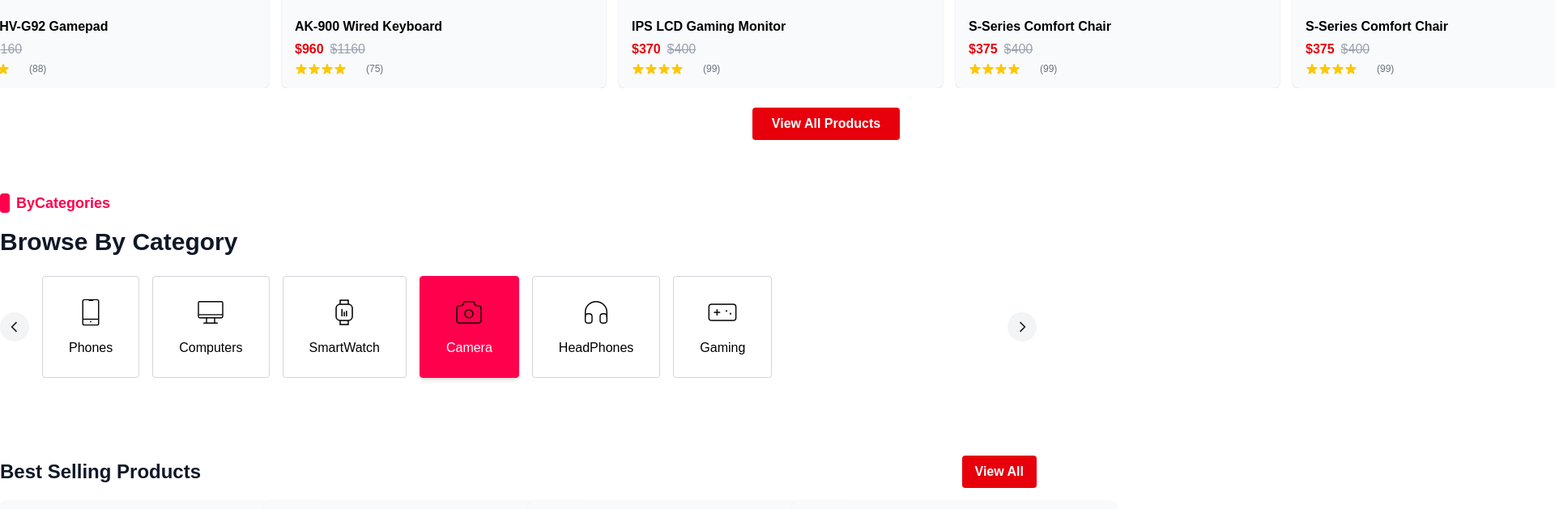
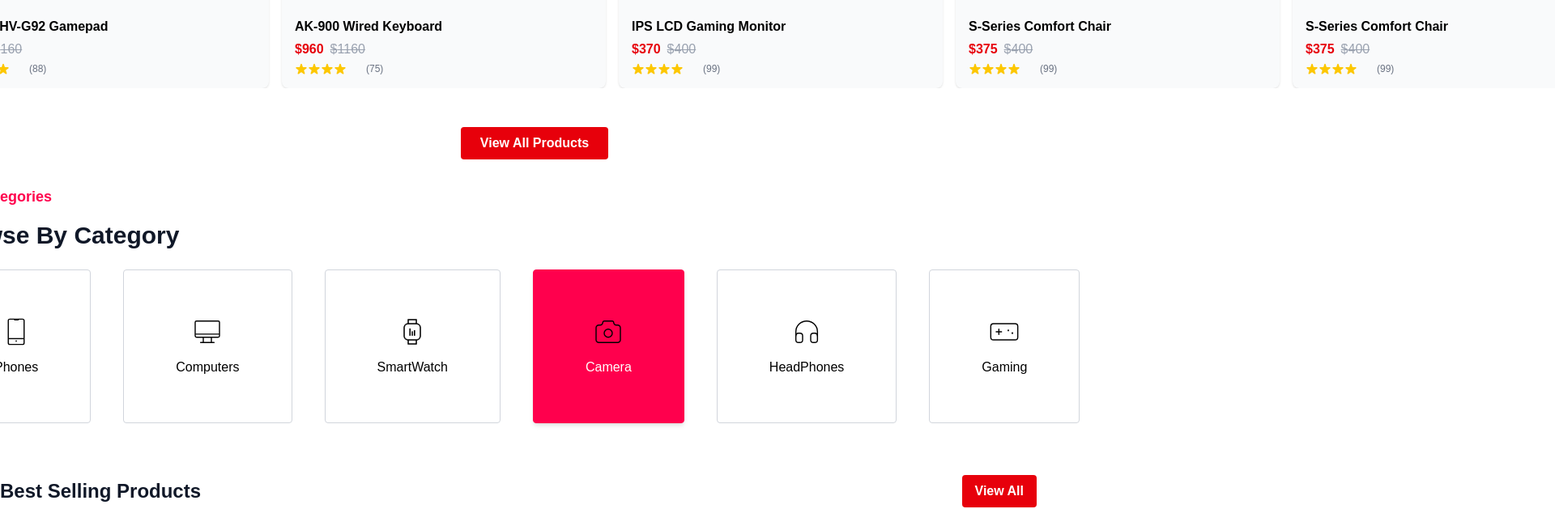
Before and after one commit to danaitsemere/e-commerce-next, a Next.js app: page / in a window 1280 px wide. Shown: the part 980-1609 px from the top of the page at 81% size, 1920 px wide, since content can reach past the window. Built offline with nearby package versions, Linux system fonts and the light colour scheme.

Commit message:
update e-commerce

```diff
--- a/src/app/page.tsx
+++ b/src/app/page.tsx
@@ -25,7 +25,7 @@ export default function HomePage() {
             <Banner />
           </div>
         </div>
-        <div className="mt-8">
+        <div className="mt-8 ">
           <FlashSales />
         </div>
         <div className="mt-8">
--- a/src/shared-components/home/ByCategory.tsx
+++ b/src/shared-components/home/ByCategory.tsx
@@ -14,32 +14,28 @@ const ByCategory: React.FC = () => {
   const [selected, setSelected] = useState("Camera");
 
   return (
-    <div className="py-8">
+    <div className="min-w-[2500px] -ml-18">
       <div className="flex items-center mb-4">
         <div className="w-3 h-6 rounded bg-[#FF004D] mr-2"></div>
         <span className="text-[#FF004D] font-semibold text-lg">ByCategories</span>
       </div>
 
       <h2 className="text-3xl font-bold mb-6">Browse By Category</h2>
-      <div className="flex items-center">
+      <div className="flex items-center -ml-24">
 
         <button
-          className="w-9 h-9 flex items-center justify-center rounded-full bg-gray-100 mr-4"
-          aria-label="Previous"
+          className="w-20 h-9 flex items-center justify-center rounded-full bg-gray-100 mr-4"
+
         >
-          <svg width="20" height="20" fill="none" stroke="#222" strokeWidth="2" viewBox="0 0 24 24">
-            <path d="M15 19l-7-7 7-7" />
-          </svg>
         </button>
-        <div className="flex gap-4 flex-1">
+        <div className="flex gap-10 flex-1">
           {bycategories.map(({ label, icon }) => (
             <button
               key={label}
-              className={`flex flex-col items-center justify-center border rounded transition-all px-8 py-6 ${
-                selected === label
+              className={`flex flex-col items-center justify-center border rounded transition-all px-16 py-14 ${selected === label
                   ? "bg-[#FF004D] text-white border-[#FF004D] shadow-md"
                   : "bg-white text-black border-gray-300 hover:border-[#FF004D]"
-              }`}
+                }`}
               onClick={() => setSelected(label)}
             >
               <span className="mb-3">
@@ -54,9 +50,8 @@ const ByCategory: React.FC = () => {
                 />
               </span>
               <span
-                className={`font-medium ${
-                  selected === label ? "text-white" : "text-black"
-                }`}
+                className={`font-medium ${selected === label ? "text-white" : "text-black"
+                  }`}
               >
                 {label}
               </span>
@@ -68,9 +63,7 @@ const ByCategory: React.FC = () => {
           className="w-9 h-9 flex items-center justify-center rounded-full bg-gray-100 ml-4"
           aria-label="Next"
         >
-          <svg width="20" height="20" fill="none" stroke="#222" strokeWidth="2" viewBox="0 0 24 24">
-            <path d="M9 5l7 7-7 7" />
-          </svg>
+
         </button>
       </div>
     </div>
--- a/src/shared-components/home/FlashSales.tsx
+++ b/src/shared-components/home/FlashSales.tsx
@@ -77,19 +77,9 @@ export default function FlashSales() {
         <div className="mt-4 mb-2 flex items-center space-x-1">
           <button
             type="button"
-            className="w-6 h-6 rounded-full bg-red-600 flex items-center justify-center focus:outline-none"
-            aria-label="Today's Highlight"
+            className="w-3 h-6 rounded bg-[#FF004D] mr-2 "
+
           >
-            <svg
-              width="14"
-              height="14"
-              fill="none"
-              stroke="white"
-              strokeWidth={2}
-              viewBox="0 0 24 24"
-            >
-              <path d="M13 2L3 14h9l-1 8L21 10h-8l1-8z" />
-            </svg>
           </button>
           <span className="text-red-600 font-semibold text-base">Today's</span>
         </div>
@@ -160,7 +150,7 @@ export default function FlashSales() {
             ))}
           </div>
         </div>
-        <div className="w-full flex justify-center mt-4">
+        <div className="w-full flex justify-center mt-10 -ml-90">
           <button className="bg-red-600 text-white px-6 py-2 rounded font-semibold text-base">
             View All Products
           </button>
```
